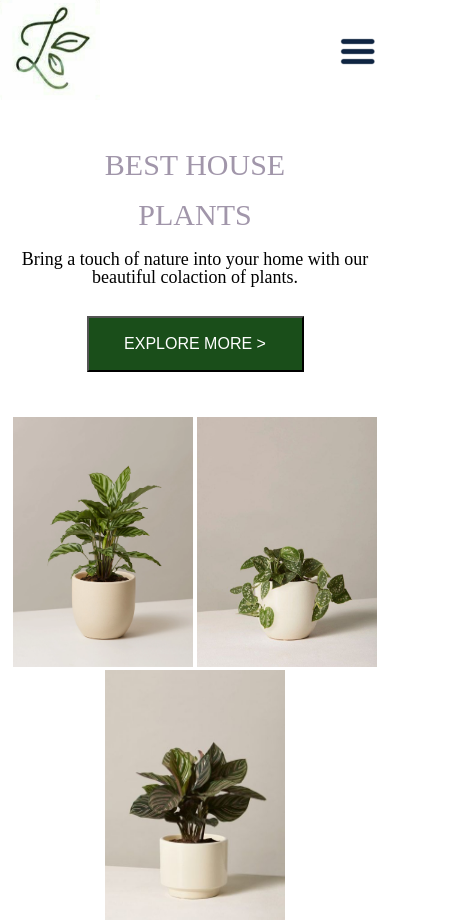
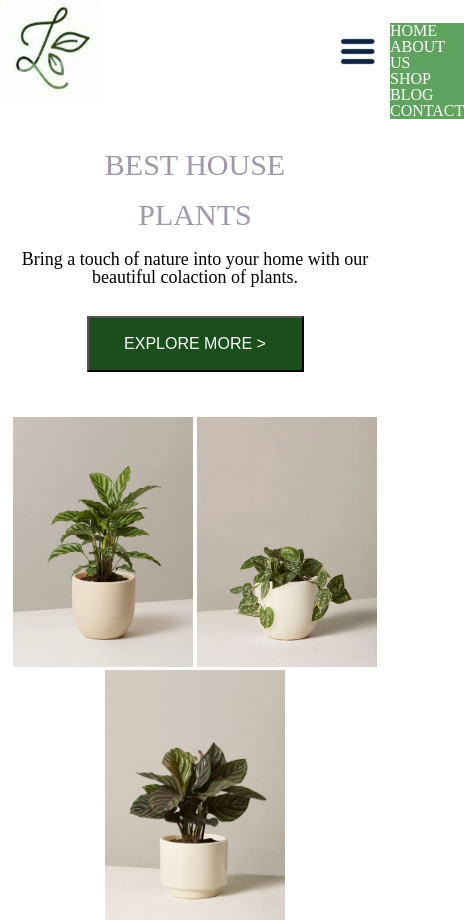
Before and after one commit to khmaladze-tiko/final-project, a website: page index.html in a window 390 px wide. Shown: the top 923 px of the page, 464 px wide, since content can reach past the window. Drawn offline with Linux system fonts and the light colour scheme.

Commit message:
add burger imenu

```diff
--- a/index.html
+++ b/index.html
@@ -37,6 +37,25 @@
                 </div>
                 <div class="burger">
                     <img src="./pic/burger.png" alt="burger">
+                    <nav class="responsive-menu">
+                        <ul>
+                            <li>
+                                <a class="hide" href="#">HOME</a>
+                            </li>
+                            <li>
+                                 <a class="hide" href="#">ABOUT US</a>
+                            </li>
+                            <li>
+                                <a class="hide" href="#">SHOP</a>
+                            </li>
+                            <li>
+                                 <a class="hide"  href="#">BLOG</a>
+                            </li>
+                            <li>
+                                <a class="hide"  href="#">CONTACT</a>
+                             </li>
+                         </ul>
+                    </nav>
                 </div>
             </div>
         </header>
@@ -60,22 +79,6 @@
                         <img class="big-plant" src="./pic/big.plant11.jpg" alt="big-plant">
                     </div>
                 </div>
-                    <!-- </div>
-                    <h3 class="shop">BEST HOUSE</h3>
-                    <h3 class="shop">PLANTS</h3>
-                    <h4>Bring a touch of nature into your home with our beautiful colaction of plants.</h4>
-                    <div class="button1">
-                        <button class="button2">EXPLORE MORE ></button>
-                    </div>
-                    <div class="plant-3">
-                        <img src="./pic/succu1.png" alt="plant1">
-                        <img src="./pic/succu2.jpg" alt="plant2">
-                        <img src="./pic/succu3.jpg" alt="plant3">
-                    </div>
-                </div>
-                <div class="container">
-                    <img class="big-plant" src="./pic/coverplant.jpg" alt="big-plant">
-                </div> -->
             </section>
             <section class="section-2 container">
                 <div class="page1-box">
--- a/scss/main/media.scss
+++ b/scss/main/media.scss
@@ -259,4 +259,7 @@
     .footer-flex {
         display: block;
     }
+    .responsive.menu {
+        display: none;
+    }
 }
--- a/scss/main/page1.scss
+++ b/scss/main/page1.scss
@@ -610,3 +610,16 @@ footer {
     animation-delay: 2s;
     animation-iteration-count: infinite;
 }
+.responsive-menu {
+    display: none;
+    position: absolute;
+    display: inline-block;
+    background-color: $color05;
+}
+.burger:hover .responsive-menu {
+    display: block;
+}
+.hide {
+    text-decoration: none;
+    color: $color02;
+}
```
Also changed, not shown: styles/main.css.
